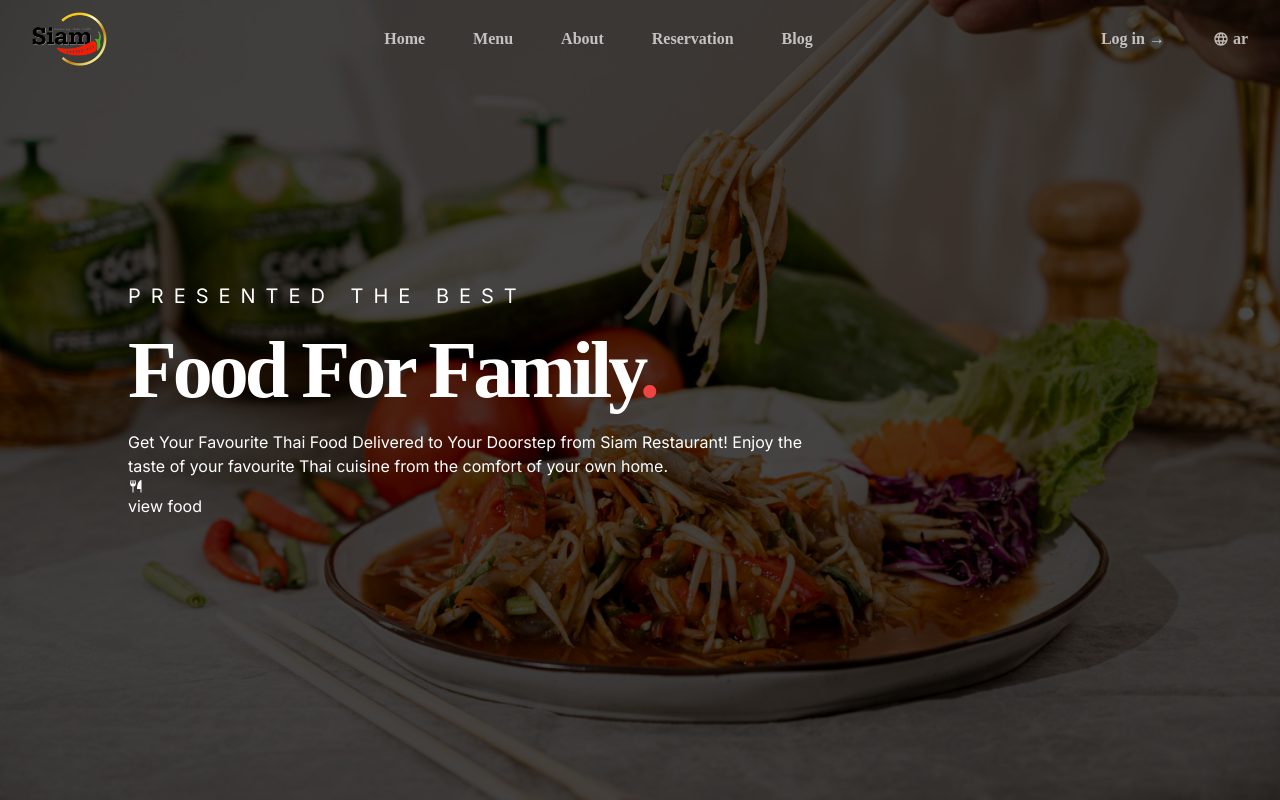
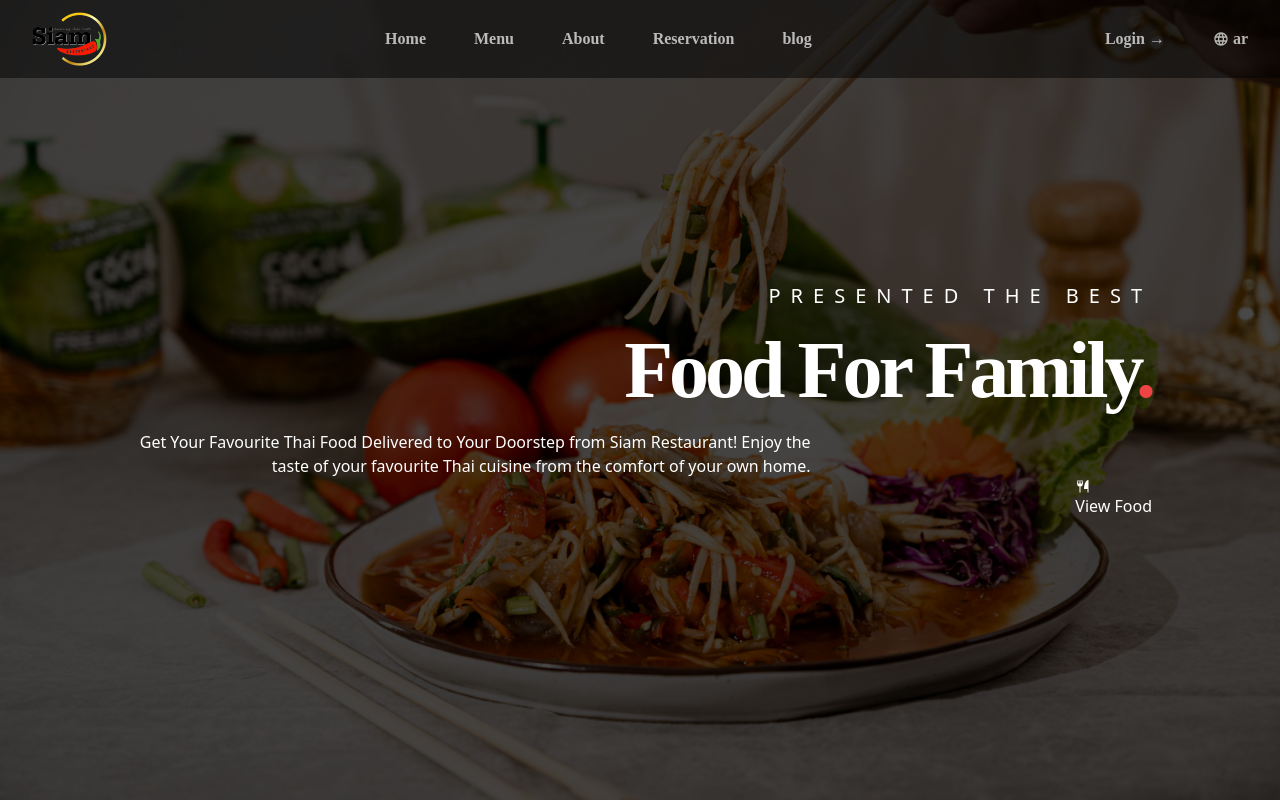
Before and after one commit to AhmedAkram14/siam, a Next.js app: page /en in a window 1280 px wide. Shown: the top 800 px of the page. Built offline with nearby package versions, Linux system fonts and the light colour scheme.

Commit message:
update locale

```diff
--- a/components/Cover.tsx
+++ b/components/Cover.tsx
@@ -1,44 +1,34 @@
 // "use client";
-// import 'aos/dist/aos.css';
 
 import { useTranslations } from "next-intl";
-// import React, { useEffect } from 'react';
-// import AOS from 'aos';
 import { PiForkKnifeFill } from "react-icons/pi";
 
 import Button from "./Button";
 import Overlay from "./overlay";
 
 const Cover = () => {
-  // useEffect(() => {
-  //   AOS.init({
-  //     offset: 200,
-  //     duration: 600,
-  //     easing: "ease-in-sine",
-  //     delay: 100,
-  //   });
-  // }, []);
-  const t = useTranslations("Index");
+  // const locale = useRouter();
+  const t = useTranslations("Cover");
+
   return (
     <div className="relative h-[40dvh] md:h-[80vh] lg:h-[100dvh] overflow-hidden">
       <div
-        className="text-white top-1/2 md:top-1/2 -translate-y-1/2 text-center md:text-left px-5 mt-5 sm:mt-0 md:px-32 absolute z-10"
+        className={`text-white top-1/2 md:top-1/2 -translate-y-1/2 ${
+          "ar" === "ar" ? "text-right" : "text-left"
+        } px-5 mt-5 sm:mt-0 md:px-32 absolute z-10`}
         data-aos="fade-right"
       >
-        <p className="font-mont uppercase text-sm lg:text-xl tracking-[5px] md:tracking-[10px]	">
+        <p className="font-mont uppercase text-sm lg:text-xl tracking-[5px] md:tracking-[10px]">
           {t("presented the best")}
         </p>
-        <h3 className=" font-zilla capitalize tracking-[-1px] md:tracking-[-4px] text-[30px] md:text-[60px] lg:text-[80px] font-extrabold">
-          food for family<span className="text-red-500">.</span>
+        <h3 className="font-zilla capitalize tracking-[-1px] md:tracking-[-4px] text-[30px] md:text-[60px] lg:text-[80px] font-extrabold">
+          {t("food for family")}
+          <span className="text-red-500">.</span>
         </h3>
-        <p className="md:w-8/12 text-xs lg:text-base">
-          Get Your Favourite Thai Food Delivered to Your Doorstep from Siam
-          Restaurant! Enjoy the taste of your favourite Thai cuisine from the
-          comfort of your own home.
-        </p>
+        <p className="md:w-8/12 text-xs lg:text-base">{t("get you fav")}</p>
         <Button optionalStyle="mx-auto lg:mx-0">
           <PiForkKnifeFill />
-          view food
+          {t("view food")}
         </Button>
       </div>
 
--- a/components/Header.tsx
+++ b/components/Header.tsx
@@ -1,6 +1,7 @@
 "use client";
 import React, { useEffect, useState } from "react";
 
+import { useTranslations } from "next-intl";
 import Image from "next/image";
 import Link from "next/link";
 
@@ -9,6 +10,7 @@ import LocaleSwitcher from "./Locale-Switcher";
 const Header = () => {
   const [mobileMenuOpen, setMobileMenuOpen] = useState(false);
   const [scrolled, setScrolled] = useState(false);
+  const t = useTranslations("nav");
 
   useEffect(() => {
     const handleScroll = () => {
@@ -28,7 +30,7 @@ const Header = () => {
   return (
     <header
       className={`fixed top-0 w-full z-20 transition-colors duration-300 ${
-        scrolled ? "bg-black bg-opacity-50" : "bg-transparent"
+        "scrolled" ? "bg-black bg-opacity-50" : "bg-transparent"
       }`}
     >
       <nav
@@ -75,31 +77,31 @@ const Header = () => {
             href="/"
             className="text-white text-opacity-70 hover:text-opacity-100 transition-all duration-300 font-semibold font-zilla leading-6 "
           >
-            Home
+            {t("home")}
           </Link>
           <Link
             href="/menu"
             className="text-white text-opacity-70 hover:text-opacity-100 transition-all duration-300 font-semibold font-zilla leading-6 "
           >
-            Menu
+            {t("menu")}
           </Link>
           <a
             href="#"
             className="text-white text-opacity-70 hover:text-opacity-100 transition-all duration-300 font-semibold font-zilla leading-6 "
           >
-            About
+            {t("about")}
           </a>
           <a
             href="#"
             className="text-white text-opacity-70 hover:text-opacity-100 transition-all duration-300 font-semibold font-zilla leading-6 "
           >
-            Reservation
+            {t("reservation")}
           </a>
           <a
             href="#"
             className="text-white text-opacity-70 hover:text-opacity-100 transition-all duration-300 font-semibold font-zilla leading-6 "
           >
-            Blog
+            {t("blog")}
           </a>
         </div>
         <div className="hidden lg:flex lg:flex-1 lg:justify-end">
@@ -107,7 +109,7 @@ const Header = () => {
             href="#"
             className="text-white text-opacity-70 hover:text-opacity-100 transition-all duration-300 font-semibold font-zilla leading-6 "
           >
-            Log in <span aria-hidden="true">→</span>
+            {t("login")} <span aria-hidden="true">→</span>
           </a>
         </div>
         <LocaleSwitcher />
@@ -124,9 +126,11 @@ const Header = () => {
           <div className="flex items-center justify-between">
             <a href="#" className="-m-1.5 p-1.5">
               <span className="sr-only">Your Company</span>
-              <img
-                className="h-8 w-auto"
-                src="https://tailwindui.com/img/logos/mark.svg?color=indigo&shade=600"
+              <Image
+                // className="h-8 w-auto"
+                width="75"
+                height="75"
+                src="/logo.png"
                 alt="logo"
               />
             </a>
@@ -159,31 +163,31 @@ const Header = () => {
                   href="/"
                   className="-mx-3 block rounded-lg px-3 py-2 text-base font-semibold leading-7 text-gray-900 hover:bg-gray-50"
                 >
-                  Home
+                  {t("home")}
                 </Link>
                 <Link
                   href="/menu"
                   className="-mx-3 block rounded-lg px-3 py-2 text-base font-semibold leading-7 text-gray-900 hover:bg-gray-50"
                 >
-                  Menu
+                  {t("menu")}
                 </Link>
                 <a
                   href="#"
                   className="-mx-3 block rounded-lg px-3 py-2 text-base font-semibold leading-7 text-gray-900 hover:bg-gray-50"
                 >
-                  About
+                  {t("about")}
                 </a>
                 <a
                   href="#"
                   className="-mx-3 block rounded-lg px-3 py-2 text-base font-semibold leading-7 text-gray-900 hover:bg-gray-50"
                 >
-                  Reservation
+                  {t("reservation")}
                 </a>
                 <a
                   href="#"
                   className="-mx-3 block rounded-lg px-3 py-2 text-base font-semibold leading-7 text-gray-900 hover:bg-gray-50"
                 >
-                  Blog
+                  {t("blog")}
                 </a>
               </div>
               <div className="py-6">
@@ -191,7 +195,7 @@ const Header = () => {
                   href="#"
                   className="-mx-3 block rounded-lg px-3 py-2.5 text-base font-semibold leading-7 text-gray-900 hover:bg-gray-50"
                 >
-                  Log in
+                  {t("login")}
                 </a>
               </div>
             </div>
--- a/components/Reservation.tsx
+++ b/components/Reservation.tsx
@@ -4,7 +4,7 @@ import Image from "next/image";
 
 const Reservation = () => {
   return (
-    <div className="pt-24 pb-24  bg-stone-100">
+    <div className="pt-24 pb-24  bg-stone-100 ltr-component">
       <div className="w-[90%] sm:w-[60%]  lg:w-[50%] xl:w-[40%] bg-white shadow-xl py-8 px-6  md:px-10 lg:px-0  lg:ps-10  mx-auto relative">
         <div className="w-full lg:w-2/3">
           <h3 className="text-center uppercase  font-mono tracking-widest font-bold text-sm text-red-500">
--- a/messages/ar.json
+++ b/messages/ar.json
@@ -1,5 +1,17 @@
 {
-  "Index": {
-    "presented the best": "نحن نقدم افضل"
+  "Cover": {
+    "presented the best": "نحن نقدم افضل",
+    "food for family": "طعام الي العائلة",
+    "get you fav": "احصل على طعامك التايلاندي المفضل مُوصَل إلى باب منزلك من مطعم سيام! استمتع بطعم المأكولات التايلاندية المفضلة لديك من راحة منزلك الخاصة.",
+    "view food": "اعرض قائمة الطعام"
+  },
+  "nav": {
+    "home": "الصفحة الرئسية",
+    "about": "معلومات عنا",
+    "contact": "اتصل بنا",
+    "menu": "قائمة الطعام",
+    "blog": "مدونه",
+    "reservation": "الحجوزات",
+    "login": "تسجيل الدخول"
   }
 }
--- a/messages/en.json
+++ b/messages/en.json
@@ -1,5 +1,16 @@
 {
-  "Index": {
-    "presented the best": "presented the best"
+  "Cover": {
+    "presented the best": "presented the best",
+    "food for family": "food for family",
+    "get you fav": "Get Your Favourite Thai Food Delivered to Your Doorstep from Siam Restaurant! Enjoy the taste of your favourite Thai cuisine from the comfort of your own home.",
+    "view food": "View Food"
+  },
+  "nav": {
+    "home": "Home",
+    "about": "About",
+    "reservation": "Reservation",
+    "menu": "Menu",
+    "blog": "blog",
+    "login": "Login"
   }
 }
--- a/src/app/[locale]/layout.tsx
+++ b/src/app/[locale]/layout.tsx
@@ -1,4 +1,6 @@
 import "./globals.css";
+
+import React from "react"; // Import React explicitly
 
 import type { Metadata } from "next";
 import { Inter } from "next/font/google";
@@ -16,15 +18,39 @@ interface RootLayoutProps {
   children: React.ReactNode;
   params: { locale: string };
 }
+
 export default function RootLayout({
   children,
   params: { locale },
 }: Readonly<RootLayoutProps>) {
+  // Determine text direction based on locale
+  const direction = locale === "ar" ? "rtl" : "ltr";
+
   return (
     <html lang={locale}>
-      <body className={inter.className}>
+      <head>
+        <style>{`body { direction: ${direction}; }`}</style>
+        <style>{`${inter.style}`}</style>
+        <style>{`
+          .ltr-component {
+            direction: ltr !important; /* Force ltr direction */
+            /* Add any other specific styles */
+          }
+        `}</style>
+      </head>
+      <body>
         <Header />
-        {children}
+        <main>
+          {React.Children.map(children, (child) =>
+            React.isValidElement(child)
+              ? React.cloneElement(child, {
+                  className: `${
+                    child.props.className ? child.props.className + " " : ""
+                  } ltr-component`,
+                })
+              : child
+          )}
+        </main>
       </body>
     </html>
   );
```
